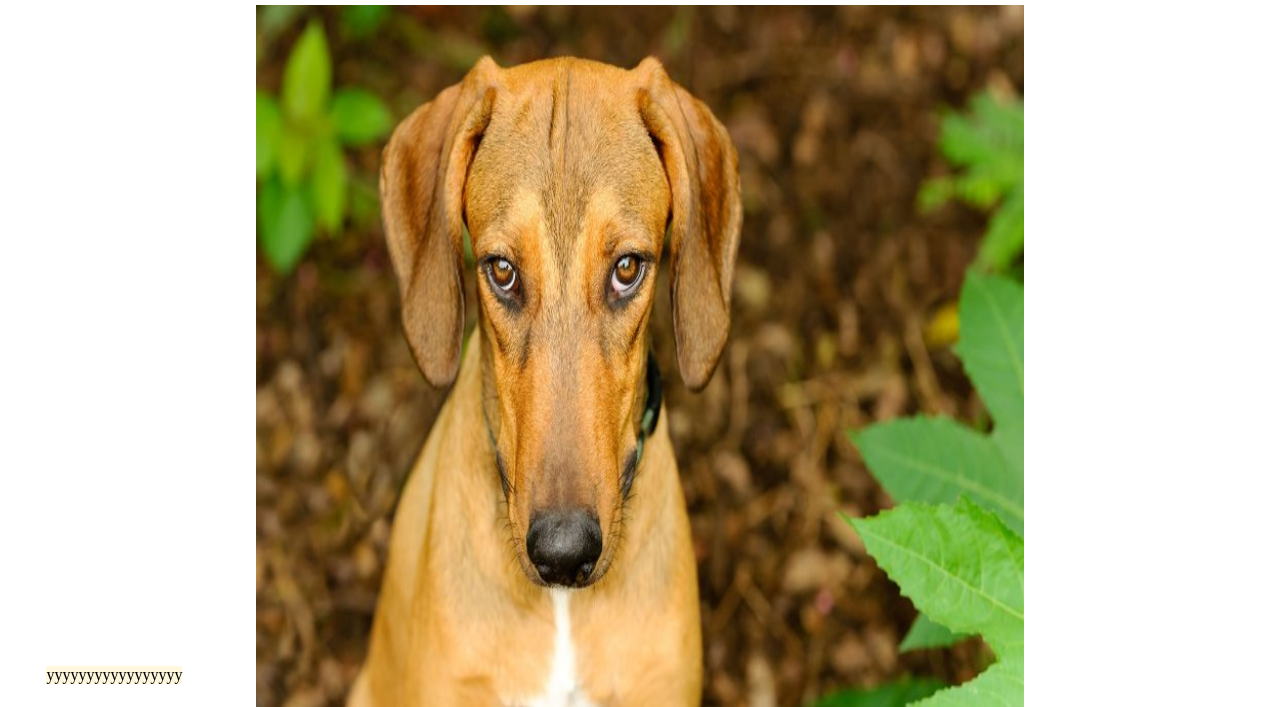
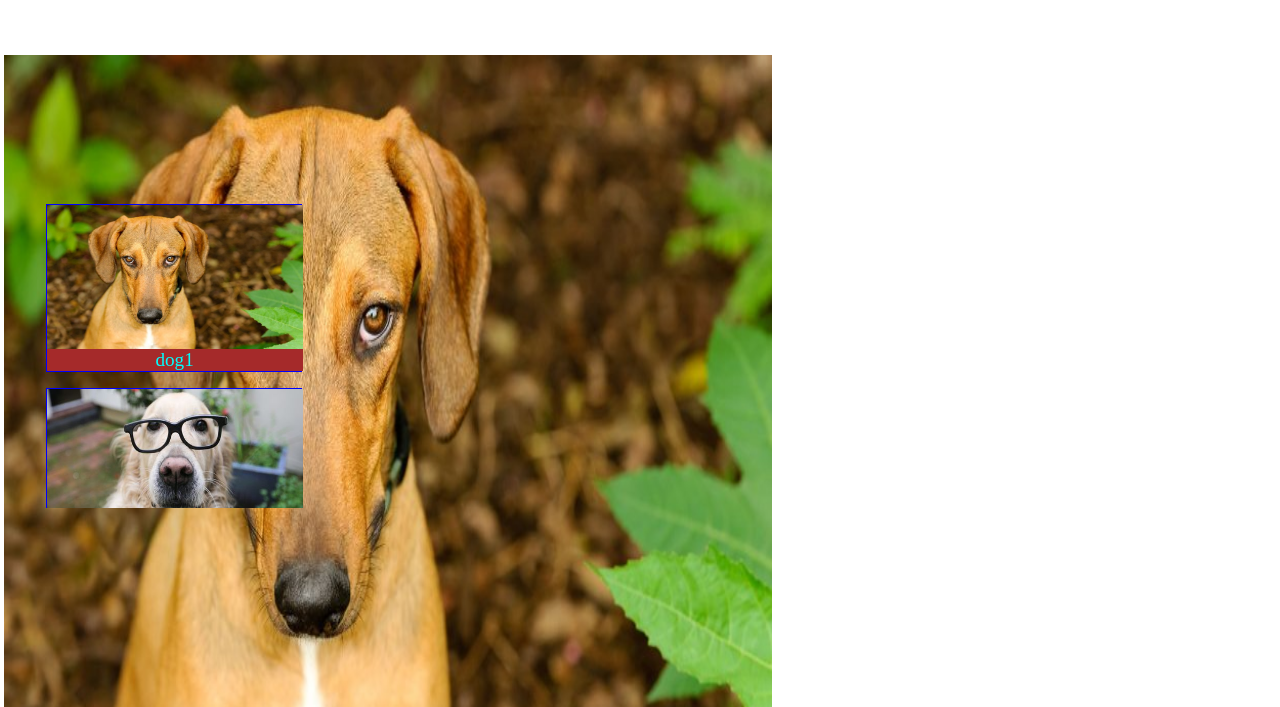
Before and after one commit to JAVA46ArtemKoroliuk/HTML-CSS-Introduction, a plain HTML site: page dogram/index.html in a window 1280 px wide. Shown: the part 93-800 px from the top of the page. Drawn offline with Linux system fonts and the light colour scheme.

Commit message:
dog ram 24.12

```diff
--- a/dogram/styles/dog-styles.css
+++ b/dogram/styles/dog-styles.css
@@ -65,17 +65,45 @@ text-align: center;
 text-transform: uppercase;
 }
 body, html{
-height: 100%;
+height: 100%
 }
 @media (min-width:568px){
+    * {
+        box-sizing: border-box;
+
+      }
+      html, body{
+        height: 100%;
+  }
+    .main-content{
+       display: inline-block;
+
+       width: 560px;
+
+        margin: 50px 100px;
+    }
     .thumbnails-list{
         flex-direction: column;
         flex-wrap: nowrap;
         order: -1;
+        position: absolute;
+            top: 50%;
+            left: 50%;
+            transform: translate(-50%, -50%);
+            width: 100%;
+            padding:  50px 20px 320px;
+            display: inline-block;
 
+          }
     }
     .thumbnails-title{
         width: 20vw;
+        display: block;
+        text-align: center;
+        background-color: brown;
+        font-size: 1.1;
+        color: aqua;
+
     }
     .thumbnails-item{
         max-width: 20vw;
```
